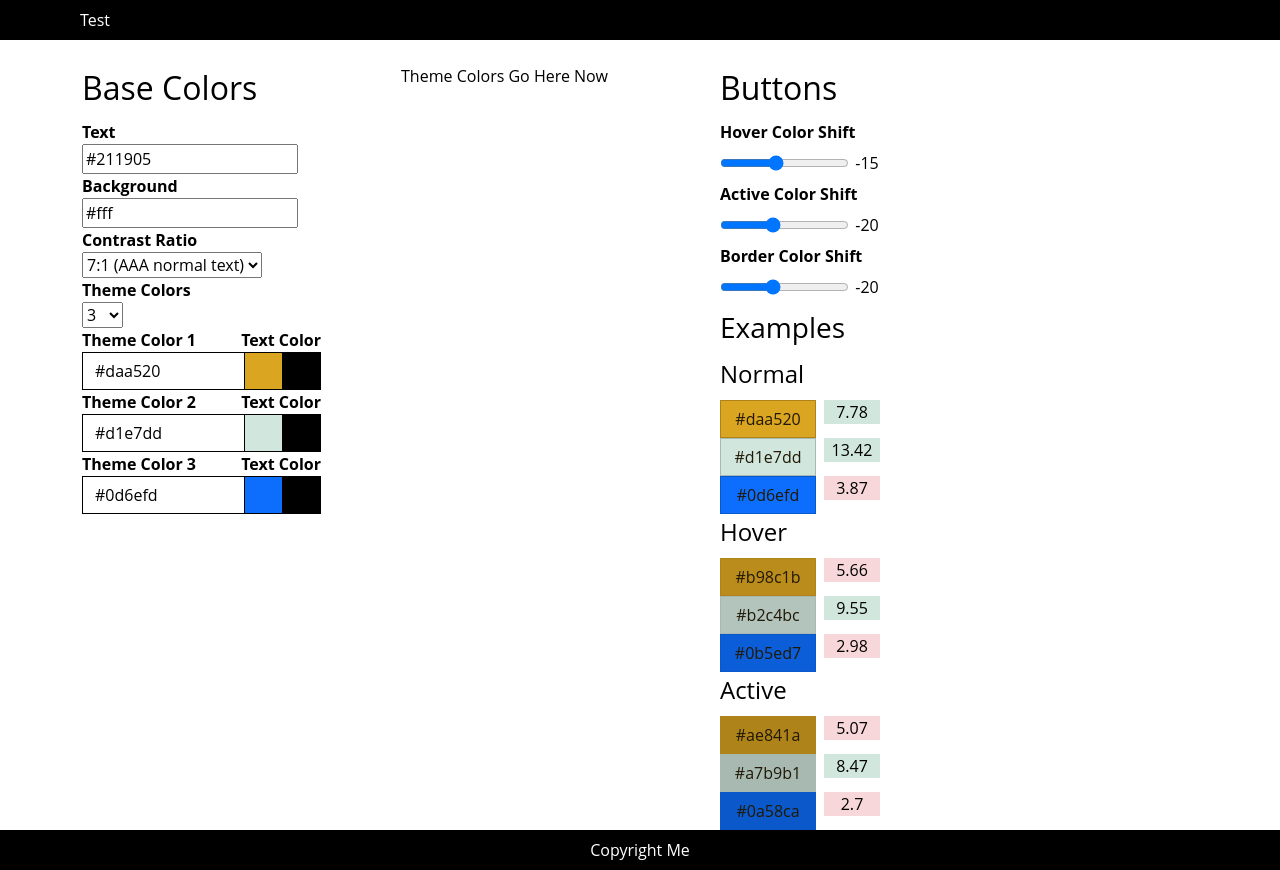
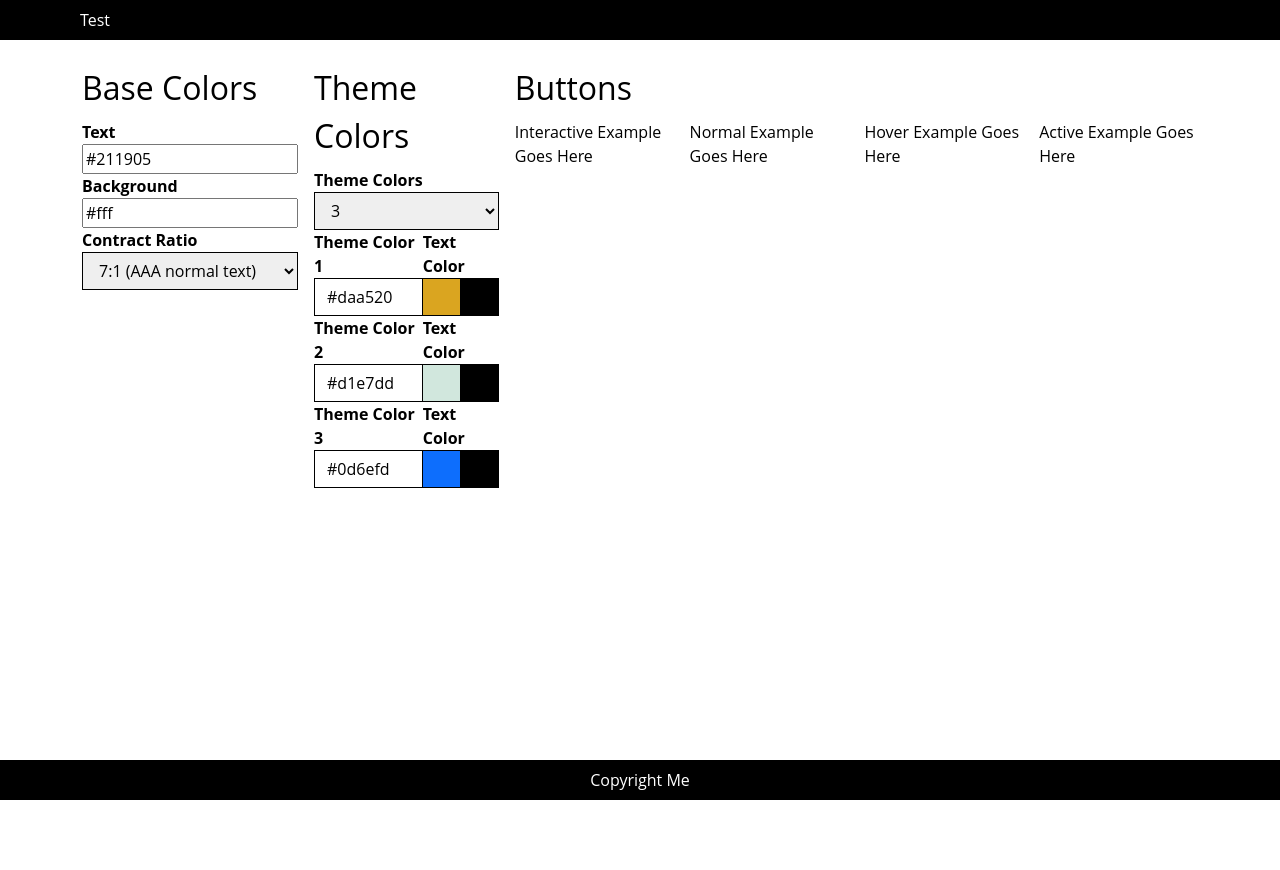
Before and after one commit to johnsiddoway/colors, a React (Vite) app: page / in a window 1280 px wide. After the commit the page ends 800 px from the top, so only its background shows below. Built offline with nearby package versions, Linux system fonts and the light colour scheme.

Commit message:
Continue fiddling around.

```diff
--- /dev/null
+++ b/src/components/button-panel/button-panel.module.scss
@@ -0,0 +1,8 @@
+.examples {
+    display: flex;
+    flex-direction: row;
+    column-gap: 1rem;
+    > * {
+        flex: 1 1 0;
+    }
+}
--- a/src/components/button-panel/button-panel.tsx
+++ b/src/components/button-panel/button-panel.tsx
@@ -1,6 +1,7 @@
 import { Action, State } from "../../types/state";
 import { RangePicker } from "../pickers/range-picker";
 import { ButtonExamples } from "./button-examples";
+import styles from "./button-panel.module.scss";
 
 function ButtonStyles(props: StateWithDispatch) {
 	return <div className="pickerPanel column-with-gap">
@@ -14,11 +15,15 @@ export interface StateWithDispatch extends State {
 	dispatch: React.Dispatch<Action>;
 }
 export function ButtonPanel(props: StateWithDispatch) {
-	return <div>
+	return <>
 		<h2>Buttons</h2>
-		<div className="buttonPanel">
-			<ButtonStyles {...props} />
-			<ButtonExamples {...props} />
+		<div className={styles.examples}>
+			<div>Interactive Example Goes Here</div>
+			<div>Normal Example Goes Here</div>
+			<div>Hover Example Goes Here</div>
+			<div>Active Example Goes Here</div>
+			{/* <ButtonStyles {...props} />
+			<ButtonExamples {...props} /> */}
 		</div>
-	</div>;
+	</>;
 };
--- a/src/components/picker-panel/picker-panel.tsx
+++ b/src/components/picker-panel/picker-panel.tsx
@@ -1,30 +1,20 @@
-import { Action, State, ThemeColor } from "../../types/state";
+import { Action, State } from "../../types/state";
 import { ColorPicker } from "../pickers/color-picker";
-import { ContrastPicker } from "../pickers/contrast-picker";
-import { CountPicker } from "../pickers/count-picker";
-import { ThemeColorPicker } from "../pickers/theme-color-picker";
+import { SelectPicker } from "../pickers/select-picker";
 
 export interface Props extends State {
 	dispatch: React.Dispatch<Action>
 }
-export function PickerPanel({ foregroundColor, backgroundColor, contrastRatio, themeColorCount, themeColors, dispatch }: Props) {
-	const themeColorPickers = [];
-	for (let index = 0; index < themeColorCount; index++) {
-		themeColorPickers.push(<ThemeColorPicker key={index}
-			index={index}
-			backgroundColor={themeColors[index].backgroundColor}
-			invertForegroundColor={themeColors[index].invertForegroundColor}
-			onChange={(value: ThemeColor) => dispatch({ type: 'set-theme-color', index, value })}
-			label={`Theme Color ${index + 1}`} />
-		);
-	}
-
-	return <div className="pickerPanel">
+export function PickerPanel({ foregroundColor, backgroundColor, contrastRatio, dispatch }: Props) {
+	const contrastOptions: any[] = [
+		{ value: 3, label: "3:1 (AA large text)" },
+		{ value: 4.5, label: "4.5:1 (AAA large text)" },
+		{ value: 7, label: "7:1 (AAA normal text)" }
+	];
+	return <>
 		<h2>Base Colors</h2>
 		<ColorPicker color={foregroundColor} onChange={(value: string) => dispatch({ type: 'set-foreground-color', value })} label="Text" />
 		<ColorPicker color={backgroundColor} onChange={(value: string) => dispatch({ type: 'set-background-color', value })} label="Background" />
-		<ContrastPicker value={contrastRatio} onChange={(value: number) => dispatch({ type: "set-contrast-ratio", value: value })} label="Contrast Ratio" />
-		<CountPicker value={themeColorCount} onChange={(value: number) => dispatch({ type: 'set-theme-color-count', value })} label="Theme Colors" />
-		{themeColorPickers}
-	</div>;
+		<SelectPicker name="contract-ratio" value={contrastRatio} label="Contract Ratio" options={contrastOptions} onChange={(value: any) => dispatch({ type: "set-contrast-ratio", value: parseInt(value) })} />
+	</>;
 }
--- a/src/components/pickers/contrast-picker.tsx
+++ /dev/null
@@ -1,17 +0,0 @@
-export interface Props {
-	value: number,
-	label: string,
-	onChange: (value: number) => void,
-}
-export function ContrastPicker({ value, label, onChange }: Props) {
-	return <div className="picker">
-		<label htmlFor="contrast">{label}</label>
-		<div className="inputGroup">
-			<select name="contrast" id="contrast" value={value} onChange={(e) => onChange(parseFloat(e.target.value))}>
-				<option value="3">3:1 (AA large text)</option>
-				<option value="4.5">4.5:1 (AAA large text)</option>
-				<option value="7">7:1 (AAA normal text)</option>
-			</select>
-		</div>
-	</div>;
-}
--- a/src/components/pickers/count-picker.tsx
+++ /dev/null
@@ -1,18 +0,0 @@
-export interface Props {
-	value: number;
-	maxValue?: number;
-	label: string;
-	onChange: (count: number) => void;
-}
-export function CountPicker({ value, maxValue, label, onChange }: Props) {
-	const options = [...Array(maxValue ?? 12)].map((e, i) => <option key={i} value={i+1}>{i+1}</option>);
-
-	return <div className="picker">
-		<label htmlFor="count">{label}</label>
-		<div className="inputGroup">
-			<select name="count" id="count" value={value} onChange={(e) => onChange(parseInt(e.target.value))}>
-				{options}
-			</select>
-		</div>
-	</div>;
-}
--- a/src/components/pickers/range-picker.module.scss
+++ b/src/components/pickers/range-picker.module.scss
@@ -1,9 +1,11 @@
 @import "../../styles/mixins";
 
 .rangePicker {
-    .inputGroup {
-        @include make-flex();
-    }
+    max-width: 15rem;
+}
+
+.inputGroup {
+    @include make-flex();
 }
 
 .value {
--- /dev/null
+++ b/src/components/pickers/select-picker.module.scss
@@ -0,0 +1,21 @@
+.picker {
+    width: 100%;
+    max-width: 15rem;
+}
+
+.label {
+    display: block;
+}
+
+.select {
+    display: block;
+    width: 100%;
+    border: 1px solid currentColor;
+    padding: 0.375rem 0.75rem;
+    outline: none;
+
+    &:focus-within,
+    &:focus-visible {
+        box-shadow: 0 0.25rem 0.5rem 0.25rem #495057;
+    }
+}
--- /dev/null
+++ b/src/components/pickers/select-picker.tsx
@@ -0,0 +1,17 @@
+import styles from "./select-picker.module.scss";
+
+export interface Props {
+    name: string;
+	value: any;
+	label: string;
+	options: { value: number | string; label: number | string; }[];
+	onChange: (value: any) => void;
+}
+export function SelectPicker({ name, value, label, options, onChange }: Props) {
+	return <div className={styles.picker}>
+		<label htmlFor={name} className={styles.label}>{label}</label>
+		<select name={name} id={name} className={styles.select} value={value} onChange={(e) => onChange(e.target.value)}>
+			{options.map((o, i) => <option key={i} value={o.value}>{o.label}</option>)}
+		</select>
+	</div>;
+}
--- a/src/components/pickers/theme-color-picker.module.scss
+++ b/src/components/pickers/theme-color-picker.module.scss
@@ -1,4 +1,7 @@
 .picker {
+    display: block;
+    width: 100%;
+    max-width: 15rem;
     position: relative;
     outline: none;
     * {
@@ -11,20 +14,6 @@
     display: flex;
     flex-flow: row nowrap;
 }
-
-// %rowLeft {
-//     width: 100%;
-//     max-width: calc(100% - 2.375rem);
-//     padding: 0.375rem 0.75rem;
-//     color: currentColor;
-// }
-
-// %rowRight {
-//     width: 25%;
-//     max-width: 2.375rem;
-//     height: 100%;
-//     cursor: pointer;
-// }
 
 .labelRow {
     @extend %row;
@@ -80,11 +69,3 @@
         background-color: transparent; // this cheat lets me show the page background color
     }
 }
-
-// .backgroundColorPopover {
-//     position: absolute;
-//     top: 0;
-//     left: calc(100% + 0.5rem);
-//     border-radius: 9px;
-//     z-index: 10;
-// }
--- a/src/components/theme-color-panel/theme-color-panel.tsx
+++ b/src/components/theme-color-panel/theme-color-panel.tsx
@@ -1,8 +1,22 @@
-import { Action, State } from "../../types/state";
+import { Action, State, ThemeColor } from "../../types/state";
+import { SelectPicker } from "../pickers/select-picker";
+import { ThemeColorPicker } from "../pickers/theme-color-picker";
 
 export interface Props extends State {
 	dispatch: React.Dispatch<Action>;
 }
-export function ThemeColorPanel(props: Props) {
-	return <>Theme Colors Go Here Now</>;
+export function ThemeColorPanel({ themeColorCount, themeColors, dispatch }: Props) {
+	const themeColorCountOptions = [...Array(12)].map((e, i) => { return { value: i+1, label: i+1 }});
+	const themeColorPickers = themeColors.map((themeColor, index) => <ThemeColorPicker key={index}
+		index={index}
+		backgroundColor={themeColor.backgroundColor}
+		invertForegroundColor={themeColor.invertForegroundColor}
+		onChange={(value: ThemeColor) => dispatch({ type: 'set-theme-color', index, value })}
+		label={`Theme Color ${index + 1}`} />
+	);
+	return <>
+		<h2>Theme Colors</h2>
+		<SelectPicker name="theme-color-count" value={themeColorCount} options={themeColorCountOptions} onChange={(value: any) => dispatch({ type: 'set-theme-color-count', value: parseInt(value) })} label="Theme Colors" />
+		{themeColorPickers}
+	</>;
 }
--- a/src/styles/app.scss
+++ b/src/styles/app.scss
@@ -28,24 +28,24 @@ footer {
 
 main {
 	@extend %container;
-	@include make-flex($column-gap: 5rem, $align-items: inherit);
+	@include make-flex($column-gap: 1rem, $align-items: inherit);
 }
 
 label {
 	font-weight: bold;
 }
 
-.pickerPanel {
-	flex: 2 2 0;
-}
+// .pickerPanel {
+// 	flex: 17 17 0;
+// }
 
-.themeColorPanel {
-	flex: 2 2 0;
-}
+// .themeColorPanel {
+// 	flex: 17 17 0;
+// }
 
-.examplesPanel {
-	flex: 4 4 0;
-}
+// .examplesPanel {
+// 	flex: 71 71 0;
+// }
 
 // .buttonPanel {
 // 	@include make-flex($column-gap: 5rem);
```
